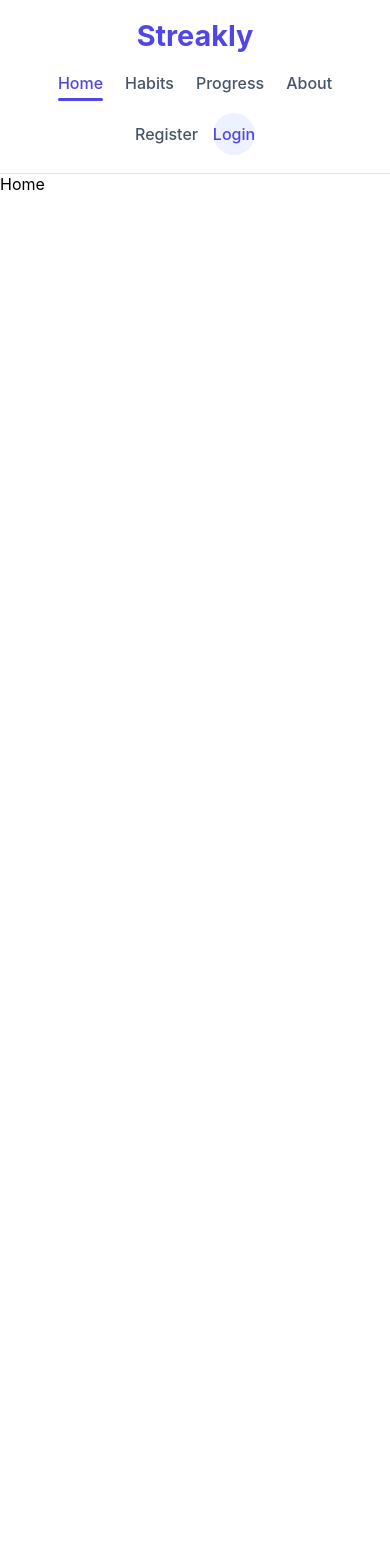
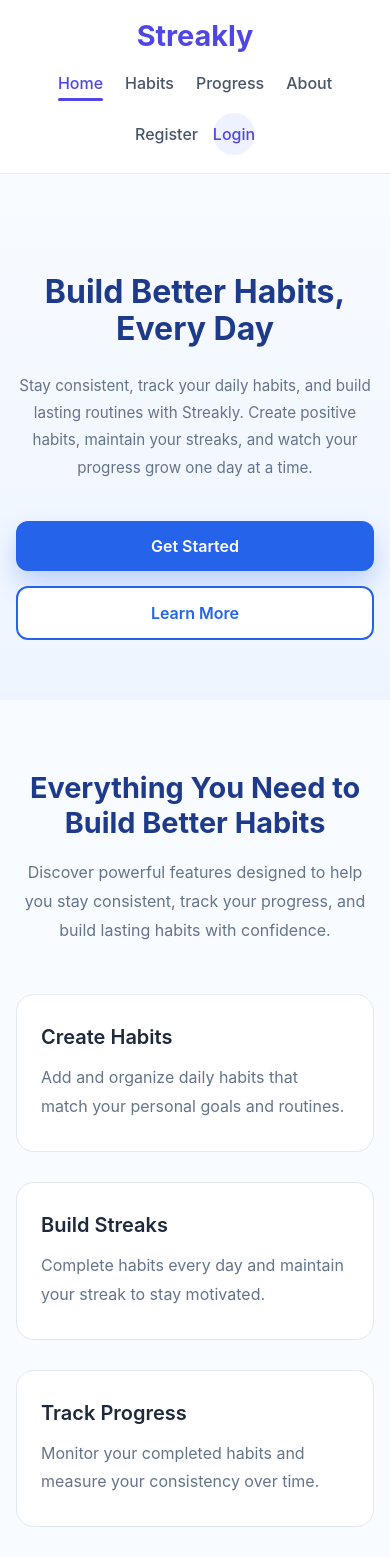
Before and after one commit to Htut-7/habbit_tracker, a React (Vite) app: page / in a window 390 px wide. Shown: the top 1557 px of the page. Before the commit the page ends 844 px from the top, so only its background shows below. Built offline with nearby package versions, Linux system fonts and the light colour scheme; no server answers.

Commit message:
feat: build Hero components and feature components for home page

```diff
--- /dev/null
+++ b/src/Components/FeatureHabbits.jsx
@@ -0,0 +1,66 @@
+import "../Css/Feature.css";
+
+export default function WhyChooseUs() {
+  return (
+    <section className="feature-section">
+      <div className="feature-container">
+        <div className="feature-header">
+          <h2>Everything You Need to Build Better Habits</h2>
+          <p>
+            Discover powerful features designed to help you stay consistent,
+            track your progress, and build lasting habits with confidence.
+          </p>
+        </div>
+
+        <div className="feature-grid">
+          <div className="feature-card">
+            <h3>Create Habits</h3>
+            <p>
+              Add and organize daily habits that match your personal goals and
+              routines.
+            </p>
+          </div>
+
+          <div className="feature-card">
+            <h3>Build Streaks</h3>
+            <p>
+              Complete habits every day and maintain your streak to stay
+              motivated.
+            </p>
+          </div>
+
+          <div className="feature-card">
+            <h3>Track Progress</h3>
+            <p>
+              Monitor your completed habits and measure your consistency over
+              time.
+            </p>
+          </div>
+
+          <div className="feature-card">
+            <h3>Cloud Sync</h3>
+            <p>
+              Your habits are securely stored in the cloud and available
+              whenever you sign in.
+            </p>
+          </div>
+
+          <div className="feature-card">
+            <h3>Personal Profile</h3>
+            <p>
+              Manage your account information and keep your profile up to date.
+            </p>
+          </div>
+
+          <div className="feature-card">
+            <h3>Responsive Design</h3>
+            <p>
+              Enjoy a seamless experience on desktop, tablet, and mobile
+              devices.
+            </p>
+          </div>
+        </div>
+      </div>
+    </section>
+  );
+}
--- /dev/null
+++ b/src/Components/Hero.jsx
@@ -0,0 +1,24 @@
+import { Link } from "react-router-dom";
+import "../Css/Hero.css";
+
+export default function Hero() {
+  return (
+    <div className="hero-section">
+      <div className="hero-section-contaier">
+        <section className="hero-content">
+          <h2>Build Better Habits, Every Day</h2>
+          <p>
+            Stay consistent, track your daily habits, and build lasting routines
+            with Streakly. Create positive habits, maintain your streaks, and
+            watch your progress grow one day at a time.
+          </p>
+
+          <div className="hero-action">
+            <Link to='/register'>Get Started</Link>
+            <Link to='/about'>Learn More</Link>
+          </div>
+        </section>
+      </div>
+    </div>
+  );
+}
--- /dev/null
+++ b/src/Css/Feature.css
@@ -0,0 +1,124 @@
+.feature-section {
+  padding: 100px 20px;
+  background: #f8fbff;
+}
+
+.feature-container {
+  max-width: 1200px;
+  margin: 0 auto;
+}
+
+.feature-header {
+  max-width: 700px;
+  margin: 0 auto 70px;
+  text-align: center;
+}
+
+.feature-header h2 {
+  font-size: 2.8rem;
+  font-weight: 700;
+  color: #1e3a8a;
+  margin-bottom: 18px;
+}
+
+.feature-header p {
+  font-size: 1.05rem;
+  line-height: 1.8;
+  color: #64748b;
+}
+
+.feature-grid {
+  display: grid;
+  grid-template-columns: repeat(auto-fit, minmax(320px, 1fr));
+  gap: 30px;
+}
+
+.feature-card {
+  background: #ffffff;
+  padding: 35px 30px;
+  border-radius: 18px;
+  border: 1px solid #e2e8f0;
+  transition: all 0.3s ease;
+}
+
+.feature-card:hover {
+  transform: translateY(-8px);
+  box-shadow: 0 18px 45px rgba(15, 23, 42, 0.08);
+}
+
+.feature-card span {
+  width: 65px;
+  height: 65px;
+  display: flex;
+  align-items: center;
+  justify-content: center;
+  font-size: 1.8rem;
+  background: #dbeafe;
+  border-radius: 16px;
+  margin-bottom: 24px;
+}
+
+.feature-card h3 {
+  font-size: 1.4rem;
+  font-weight: 600;
+  color: #1e293b;
+  margin-bottom: 14px;
+}
+
+.feature-card p {
+  font-size: 1rem;
+  line-height: 1.8;
+  color: #64748b;
+}
+
+@media (max-width: 992px) {
+  .feature-section {
+    padding: 80px 20px;
+  }
+
+  .feature-header {
+    margin-bottom: 50px;
+  }
+
+  .feature-header h2 {
+    font-size: 2.3rem;
+  }
+}
+
+@media (max-width: 768px) {
+  .feature-grid {
+    grid-template-columns: 1fr;
+  }
+
+  .feature-header h2 {
+    font-size: 2rem;
+  }
+
+  .feature-header p {
+    font-size: 1rem;
+  }
+
+  .feature-card {
+    padding: 30px 24px;
+  }
+}
+
+@media (max-width: 480px) {
+  .feature-section {
+    padding: 70px 16px;
+  }
+
+  .feature-header h2 {
+    font-size: 1.8rem;
+  }
+
+  .feature-card span {
+    width: 55px;
+    height: 55px;
+    font-size: 1.5rem;
+  }
+
+  .feature-card h3 {
+    font-size: 1.25rem;
+  }
+}
--- /dev/null
+++ b/src/Css/Hero.css
@@ -0,0 +1,131 @@
+.hero-section {
+  min-height: 100vh;
+  display: flex;
+  align-items: center;
+  background: linear-gradient(180deg, #f8fbff 0%, #eef5ff 100%);
+  padding: 100px 20px;
+}
+
+.hero-section-contaier {
+  max-width: 1200px;
+  width: 100%;
+  margin: 0 auto;
+}
+
+.hero-content {
+  max-width: 700px;
+}
+
+.hero-content h2 {
+  font-size: 3.8rem;
+  font-weight: 700;
+  line-height: 1.15;
+  color: #1e3a8a;
+  margin-bottom: 24px;
+}
+
+.hero-content p {
+  font-size: 1.1rem;
+  line-height: 1.9;
+  color: #64748b;
+  max-width: 620px;
+  margin-bottom: 40px;
+}
+
+.hero-action {
+  display: flex;
+  align-items: center;
+  gap: 18px;
+  flex-wrap: wrap;
+}
+
+.hero-action a {
+  text-decoration: none;
+  padding: 15px 34px;
+  border-radius: 12px;
+  font-size: 1rem;
+  font-weight: 600;
+  transition: all 0.3s ease;
+}
+
+.hero-action a:first-child {
+  background: #2563eb;
+  color: #ffffff;
+  box-shadow: 0 12px 25px rgba(37, 99, 235, 0.25);
+}
+
+.hero-action a:first-child:hover {
+  background: #1d4ed8;
+  transform: translateY(-3px);
+}
+
+.hero-action a:last-child {
+  background: #ffffff;
+  color: #2563eb;
+  border: 2px solid #2563eb;
+}
+
+.hero-action a:last-child:hover {
+  background: #2563eb;
+  color: #ffffff;
+  transform: translateY(-3px);
+}
+
+@media (max-width: 992px) {
+  .hero-section {
+    min-height: auto;
+    padding: 120px 20px 80px;
+  }
+
+  .hero-content {
+    max-width: 100%;
+    text-align: center;
+  }
+
+  .hero-content h2 {
+    font-size: 3rem;
+  }
+
+  .hero-content p {
+    margin: 0 auto 40px;
+  }
+
+  .hero-action {
+    justify-content: center;
+  }
+}
+
+@media (max-width: 768px) {
+  .hero-content h2 {
+    font-size: 2.5rem;
+  }
+
+  .hero-content p {
+    font-size: 1rem;
+  }
+
+  .hero-action {
+    flex-direction: column;
+    gap: 15px;
+  }
+
+  .hero-action a {
+    width: 100%;
+    text-align: center;
+  }
+}
+
+@media (max-width: 480px) {
+  .hero-section {
+    padding: 100px 16px 60px;
+  }
+
+  .hero-content h2 {
+    font-size: 2rem;
+  }
+
+  .hero-content p {
+    font-size: 0.95rem;
+    line-height: 1.8;
+  }
+}
--- a/src/Pages/Home.jsx
+++ b/src/Pages/Home.jsx
@@ -1,7 +1,11 @@
-import "../Css/Home.css";
+import Hero from "../Components/Hero";
+import Feature from "../Components/FeatureHabbits";
 
 export default function Home() {
   return (
-    <div>Home</div>
+    <div>
+      <Hero/>
+      <Feature/>
+    </div>
   )
 }
```
Also changed, not shown: src/Css/Home.css (deleted).
